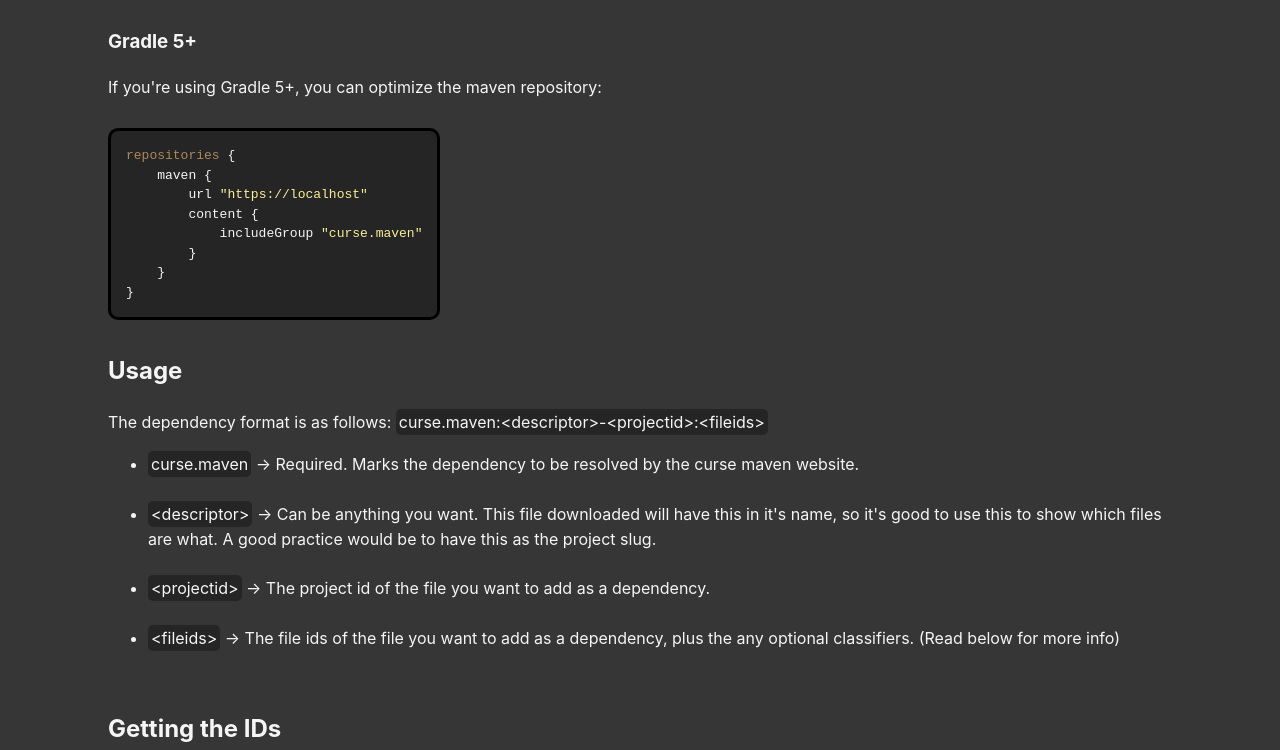
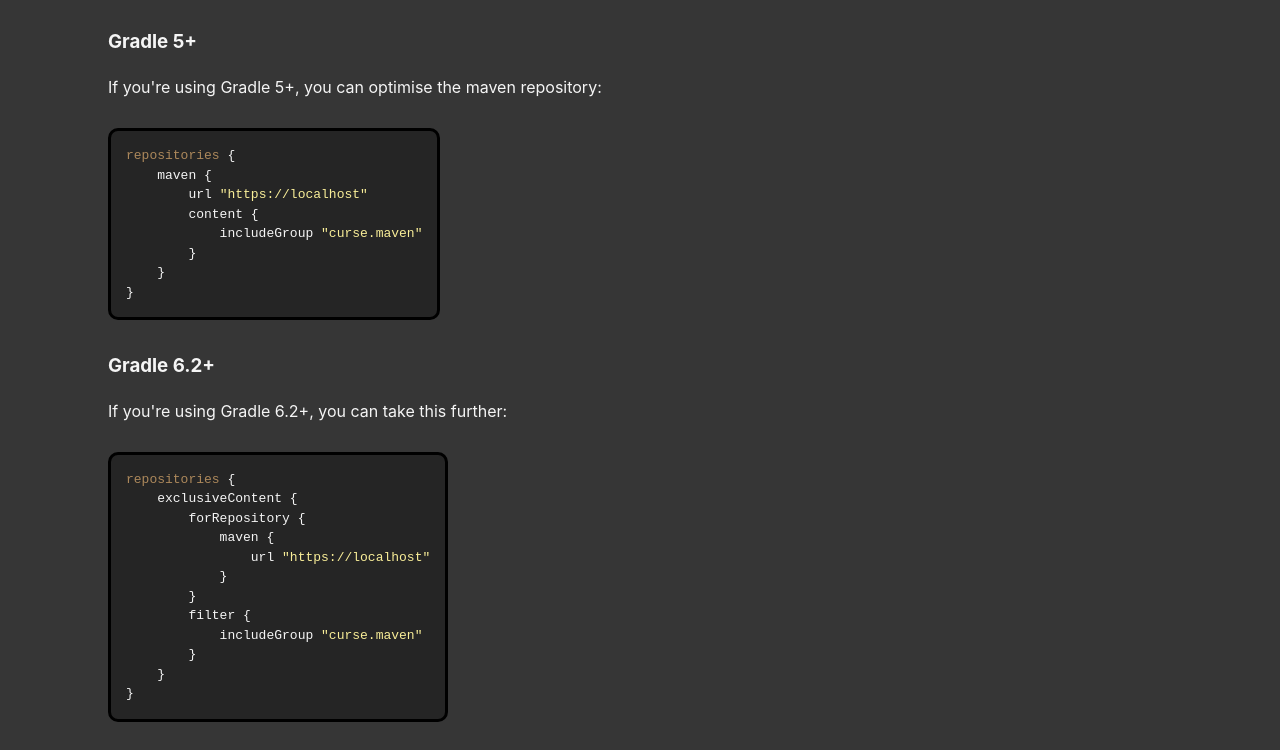
Before and after one commit to Wyn-Price/CurseMaven, a website: page public/index.html in a window 1280 px wide. Shown: the part 640-1390 px from the top of the page. Drawn offline with Linux system fonts and the light colour scheme.

Commit message:
Add text about gradle 6.2
Closes #19

```diff
--- a/public/index.html
+++ b/public/index.html
@@ -43,7 +43,8 @@
             rather than getting the artifacts from the jar name.</p>
         <p>Like to be on the safe side? <a href="https://cursemaven.com">Try out the stable build of cursemaven</a></p>
         <h2>Adding the Maven</h2>
-        <p>Add <span class="inline-host text-highlight">https://cursemaven.com/</span> as a maven repository, like normal.</p>
+        <p>Add <span class="inline-host text-highlight">https://cursemaven.com/</span> as a maven repository, like
+            normal.</p>
 
         <pre class="text-highlight big"><span class="code-orange">repositories</span> {
     maven {
@@ -51,11 +52,26 @@
     }
 }</pre>
         <h3>Gradle 5+</h3>
-        <p>If you're using Gradle 5+, you can optimize the maven repository:</p>
+        <p>If you're using Gradle 5+, you can optimise the maven repository:</p>
         <pre class="text-highlight big"><span class="code-orange">repositories</span> {
     maven {
         url <span class="code-yellow">"<span class="inline-host">https://cursemaven.com/</span>"</span>
         content {
+            includeGroup <span class="code-yellow">"curse.maven"</span>
+        }
+    }
+}</pre>
+        <br>
+        <h3>Gradle 6.2+</h3>
+        <p>If you're using Gradle 6.2+, you can take this further:</p>
+        <pre class="text-highlight big"><span class="code-orange">repositories</span> {
+    exclusiveContent {
+        forRepository {
+            maven {
+                url <span class="code-yellow">"<span class="inline-host">https://cursemaven.com/</span>"</span>
+            }
+        }
+        filter {
             includeGroup <span class="code-yellow">"curse.maven"</span>
         }
     }
@@ -163,7 +179,8 @@
         </p>
         <h2>Testing</h2>
         <p>To test cursemaven, get the project id and file ids, and navigate to
-            <span class="text-highlight"><span class="inline-host">https://cursemaven.com</span>/test/&lt;ProjectId&gt;/&lt;FileIds&gt;</span>
+            <span class="text-highlight"><span
+                    class="inline-host">https://cursemaven.com</span>/test/&lt;ProjectId&gt;/&lt;FileIds&gt;</span>
         </p>
         <h2>Special Thanks</h2>
         <ul>
@@ -191,7 +208,7 @@
     </div>
     <script defer>
         let host = window.location.host;
-        // Normalize subdomains
+        // Normalise subdomains
         if (host === "www.cursemaven.com") {
             host = "cursemaven.com";
         } else if (host === "cfa2.cursemaven.com") {
```
